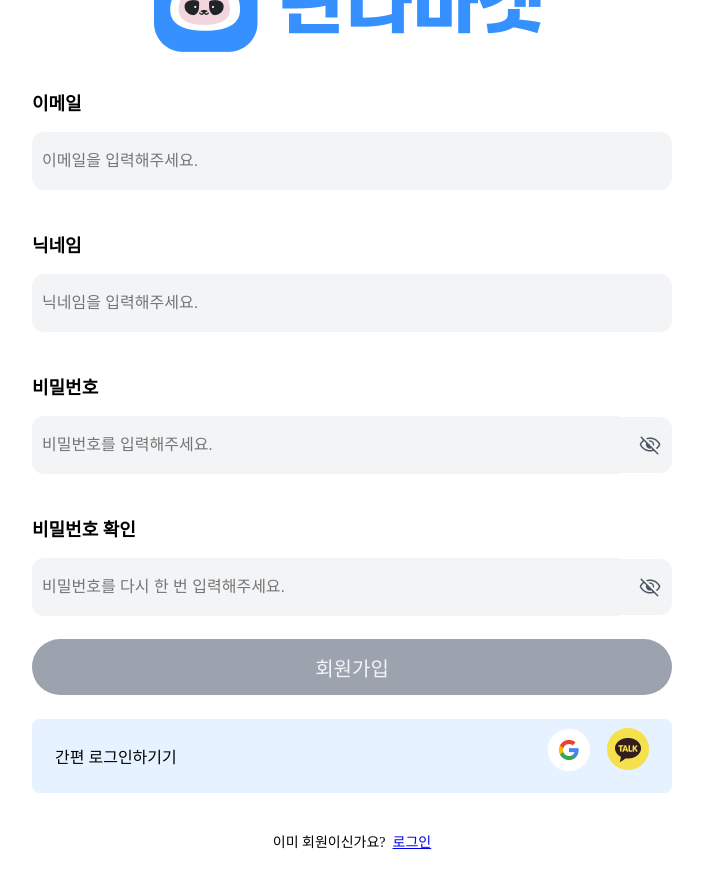
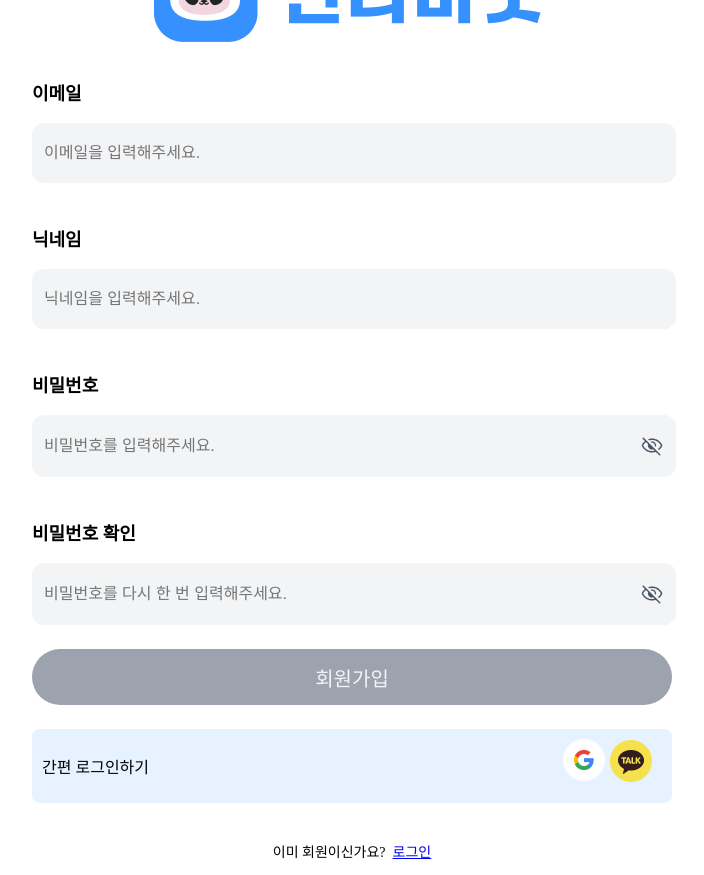
Before and after one commit to wooju01/panda, a plain HTML site: page signup.html in a window 1280 px wide. Shown: the whole page, without its empty margins (288-992 px from the left). Drawn offline with Linux system fonts and the light colour scheme; a web font is replaced by a local one.

Commit message:
리드미 추가 input 작업

```diff
--- a/login.css
+++ b/login.css
@@ -43,7 +43,7 @@
 }
 
 .main2{
-  width: 640px;
+  width: 100%;
   display: flex;
   flex-direction: column;
   justify-content: space-between;
@@ -51,7 +51,7 @@
 }
 
 .input-class{
-  width: 640px;
+  width: 100%;
   height: 56px;
   box-sizing: border-box;
   padding-left: 10px;
@@ -63,7 +63,7 @@
 }
 
 .input-class1{
-  width: 640px;
+  width: 100%;
   height: 56px;
   padding-left: 10px;
   background-color: #F3F4F6;
@@ -76,6 +76,7 @@
 .login-container{
   display: flex;
   border-color: #F3F4F6;
+  border: 2px solid #F3F4F6;
   background-color: #F3F4F6;
   border-radius: 12px;
   justify-content: space-around;
@@ -93,18 +94,24 @@
 }
 
 .login-btn{
-  width: 640px;
+  width: 100%;
   height: 56px;
   background-color:#9CA3AF ;
   border-radius: 40px;
   border: none;
   font-size: 20px;
+  cursor: pointer;
   color: #F3F4F6;
 }
 
+.login-btn:hover{
+  background-color: #3692FF;
+}
+
+
 
 .easy-login{
-  width: 640px;
+  width: 100%;
   height: 74px;
   background-color: #E6F2FF;
   border: none;
@@ -116,8 +123,9 @@
 }
 
 .goto-login{
-  width: 594px;
+  width: 100%;
   display: flex;
+  padding: 10px 10px;
   justify-content: space-between;
 }
 
--- a/signup.html
+++ b/signup.html
@@ -20,24 +20,24 @@
       <div class="main2">
         <div class="main3">
 
-          <div class="email">
+          <div class="email-cpntainer">
             <p class="bold">이메일</p>
             <div class="input-container">
-              <input id="member_email" class="member-input" placeholder="이메일을 입력해주세요." type="email">
+              <input id="member_email" name="email" class="member-input" placeholder="이메일을 입력해주세요." type="email">
             </div>
           </div>
 
           <div class="nick-name">
             <p class="bold">닉네임</p>
             <div class="input-container">
-              <input id="member_nickname" class="member-input" placeholder="닉네임을 입력해주세요.">
+              <input id="member_nickname" name="nickname" class="member-input" placeholder="닉네임을 입력해주세요.">
             </div>
           </div>
 
           <div class="password">
             <p class="bold">비밀번호</p>
             <div class="input-container">
-              <input id="member_password" class="member-input1" placeholder="비밀번호를 입력해주세요." type="password">
+              <input id="member_password" name="pw" class="member-input1" placeholder="비밀번호를 입력해주세요." type="password">
               <img id="toggle_Password" src="img/eye_button.png" alt="eye-icon" class="eye-icon">
             </div>
           </div>
@@ -45,7 +45,7 @@
           <div class="checkpass">
             <p class="bold">비밀번호 확인</p>
             <div class="input-container">
-              <input id="member_checkpass" class="member-input1" placeholder="비밀번호를 다시 한 번 입력해주세요." type="password">
+              <input id="member_checkpass" name="chekpw" class="member-input1" placeholder="비밀번호를 다시 한 번 입력해주세요." type="password">
               <img id="toggle_Check_Password" src="img/eye_button.png" alt="eye-icon" class="eye-icon">
             </div>
           </div>
@@ -54,12 +54,13 @@
         <button id="singup_btn" class="singup-btn">회원가입</button>
       </div>
 
+      <div>
       <div class="easy-login">
         <div class="goto-login">
           <p>
-            간편 로그인하기기
+            간편 로그인하기
           </p>
-          <div class="img-gap">
+          <div class="img-goto">
             <a class="goto" href="https://www.google.com/">
               <img src="img/Component 2.png">
             </a>
@@ -69,7 +70,10 @@
           </div>
         </div>
       </div>
+    </div>
+
       <p class="foot">이미 회원이신가요? &nbsp; <a href="login.html">로그인</a></p>
+
   </main>
 </body>
 
--- a/singup.css
+++ b/singup.css
@@ -1,8 +1,3 @@
-
-
-p{
-  font-family: Pretendard;
-}
 
 body {
   margin: 0;
@@ -29,21 +24,27 @@
 }
 
 .main1{
+  width: 100%;
   display: flex;
   flex-direction: column;
+  justify-content: center;
   gap: 24px;
 }
 
 .main2{
-  width: 640px;
+  width: 100%;
   display: flex;
   flex-direction: column;
   justify-content: space-between;
   gap: 24px;
 }
 
+p{
+  font-family: Pretendard;
+}
+
 .main3{
-  width: 640px;
+  width: 100%;
   display: flex;
   flex-direction: column;
   justify-content: space-between;
@@ -51,10 +52,9 @@
 }
 
 .input-container{
-  width: 640px;
-  height: 56px;
+  width: 100%;
   background-color: #F3F4F6;
-  border: none;
+  border: 2px solid #F3F4F6;
   border-radius: 12px;
   gap: 10px;
   display: flex;
@@ -62,19 +62,24 @@
   align-items: center;
 }
 
+.input-container:focus-within{
+  border: 2px solid #3692FF;
+}
+
 .member-input{
-  width: 640px;
+  width: 100%;
   height: 56px;
   background-color: #F3F4F6;
   font-size: 16px;
   border-radius: 12px;
   padding-left: 10px;
+  box-sizing: border-box;
   outline: none;
   border: none;
 }
 
 .member-input1{
-  width: 640px;
+  width: 100%;
   height: 56px;
   background-color: #F3F4F6;
   padding-left: 10px;
@@ -91,39 +96,48 @@
 }
 
 .singup-btn{
-  width: 640px;
+  width: 100%;
   height: 56px;
   background-color:#9CA3AF ;
   border-radius: 40px;
   border: none;
   font-size: 20px;
+  cursor: pointer;
   color: #F3F4F6;
 }
-.goto{
-    text-decoration: none;
+.singup-btn:hover {
+  background-color: #3692FF; /* 파란색으로 변경 */
 }
 
-.img-gap{
-  display: flex;
-  gap: 16px;
-}
+
 
 .easy-login{
-  width: 640px;
+  width: 100%;
   height: 74px;
   background-color: #E6F2FF;
   border: none;
   border-radius: 8px;
   display: flex;
-  justify-content: center;
+  justify-content: space-around;
   align-items: center;
-  gap: 10px
+  gap: 10px;
 }
 
 .goto-login{
-  width: 594px;
+  width: 100%;
   display: flex;
+  padding: 10px 10px;
   justify-content: space-between;
+}
+
+
+.img-goto{
+  width: 100px;
+  gap: 16px;
+}
+
+.goto{
+  text-decoration: none;
 }
 
 .foot{
```
Also changed, not shown: index.html (+1 -2 lines), login.html (+9 -7 lines), panda_main.css (+2 -9 lines), README.md, img/Group 19.png (added).
